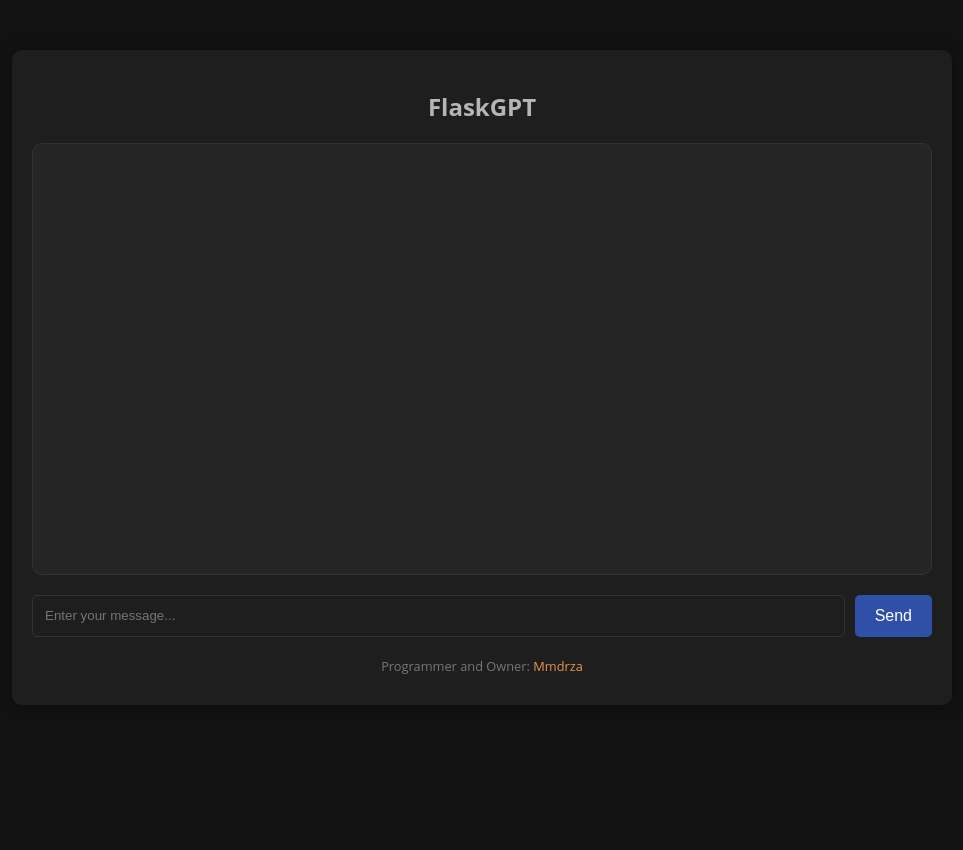
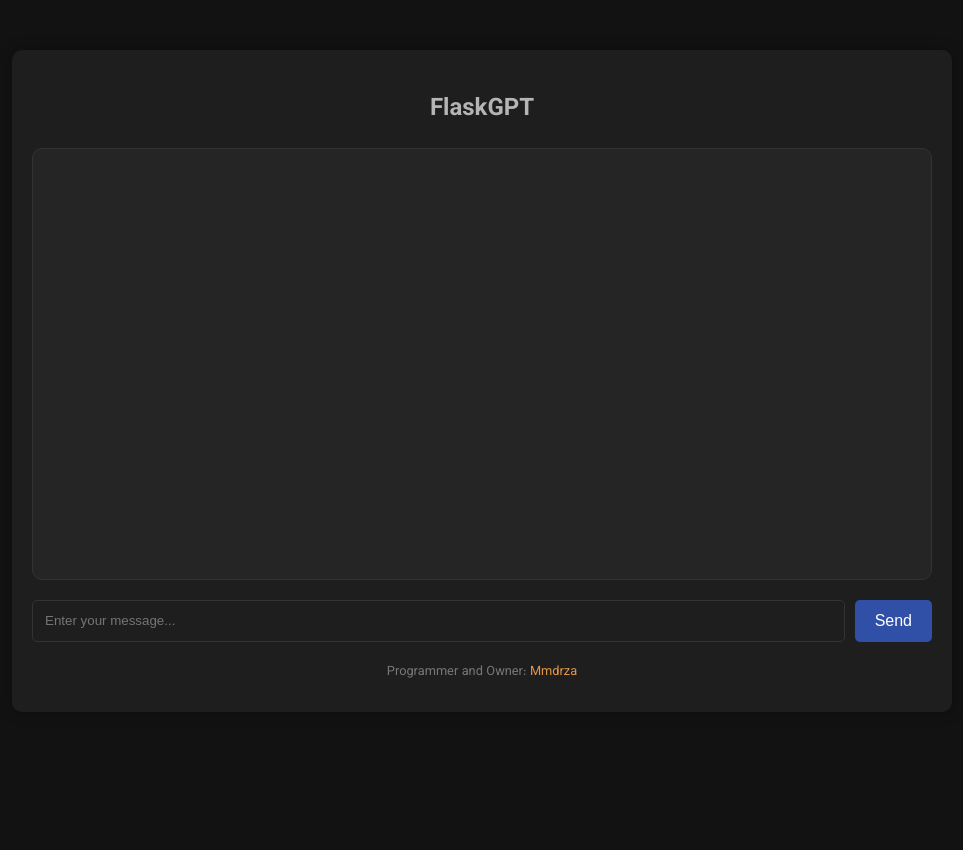
Before and after one commit to xLLMA/zetta, a Flask app: page / in a window 1280 px wide. Shown: the whole page, without its empty margins (158-1121 px from the left). Run offline with Flask 3, Linux system fonts and the light colour scheme; some libraries are stand-ins or nearby versions.

Commit message:
Update index.html

```diff
--- a/template/index.html
+++ b/template/index.html
@@ -9,9 +9,10 @@
     <meta name="robots" content="index, follow">
 
     <title>FlaskGPT</title>
+    <link href="https://fonts.googleapis.com/css2?family=Vazirmatn:wght@400;500;700&display=swap" rel="stylesheet">
     <style>
         body, html {
-            font-family: 'Open Sans', Helvetica, Arial, sans-serif;
+            font-family: 'Vazirmatn', sans-serif;
             margin: 0;
             padding: 0;
             width: 100%;
@@ -170,6 +171,12 @@
     </div>
 
     <script>
+        function checkEnter(event) {
+            if (event.key === 'Enter') {
+                sendMessage();
+            }
+        }
+
         function sendMessage() {
             const userMessage = document.getElementById('user_input').value;
             if (!userMessage) return;
```
